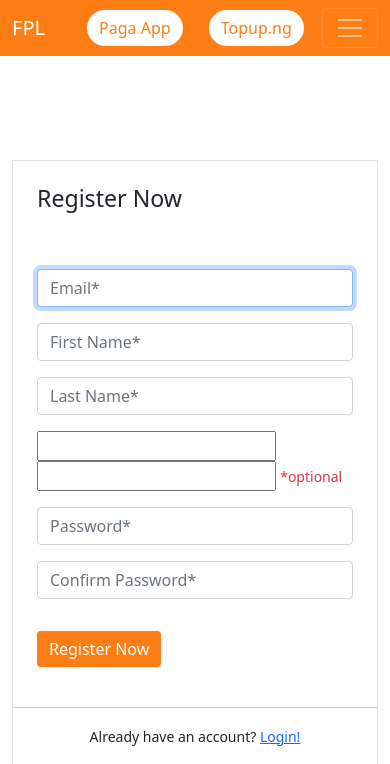
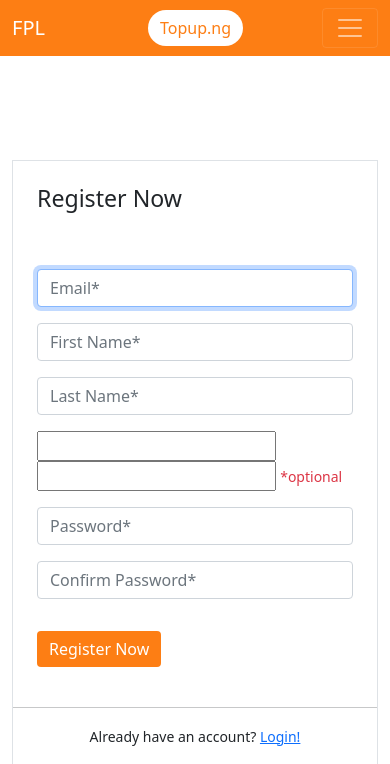
Before and after one commit to nonso-uj/topupng-fpl, a Django app: page /reg/ in a window 390 px wide; the page is wider, and only the part inside the window is pictured. Shown: the top 764 px of that part. Run offline with Django 3.2, Linux system fonts and the light colour scheme; some libraries are stand-ins or nearby versions.

Commit message:
Update navbar.html

```diff
--- a/templates/navbar.html
+++ b/templates/navbar.html
@@ -7,7 +7,7 @@
       <a class="navbar-brand" href="{% url 'home' %}">
         FPL    <span class="lead ms-5 d-none d-md-inline-block">Hi {{ request.user.first_name }}</span>
       </a>
-      <a href="https://google-play-store" class="topupBtn appointment-btn scrollto ms-md-5 ms-2 btn btn-info rounded-pill"><span class="d-none d-lg-inline-block">Get the </span> Paga App</a>
+      <!-- a href="https://google-play-store" class="topupBtn appointment-btn scrollto ms-md-5 ms-2 btn btn-info rounded-pill"><span class="d-none d-lg-inline-block">Get the </span> Paga App</a -->
       <a href="https://topup.ng" class="topupBtn appointment-btn scrollto ms-md-5 ms-2 btn btn-info rounded-pill"> <span class="d-none d-lg-inline-block">Proceed to </span>Topup.ng</a>
       <button class="navbar-toggler" type="button" data-bs-toggle="collapse" data-bs-target="#navbarCollapse" aria-controls="navbarCollapse" aria-expanded="false" aria-label="Toggle navigation">
         <span class="navbar-toggler-icon"></span>
```
